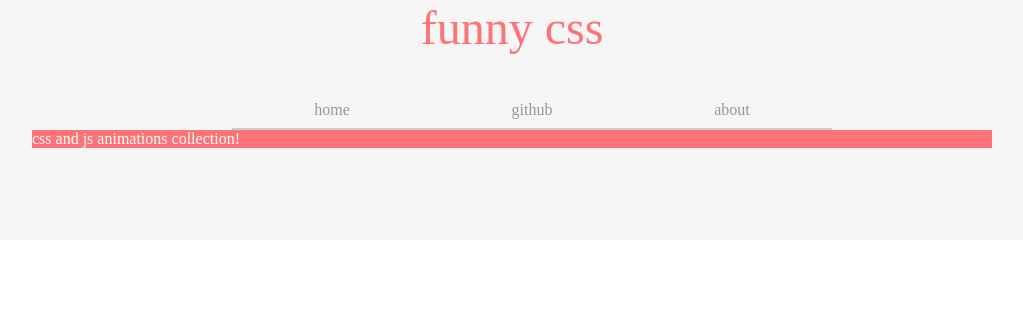
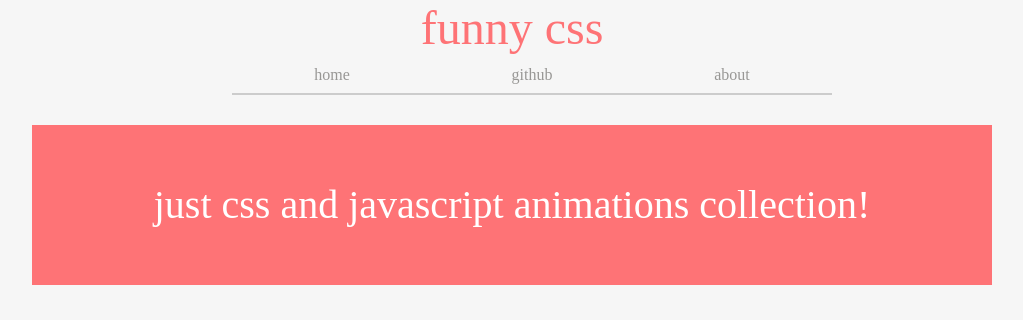
Before and after one commit to JhonYoung/funny-css, a website: page www/index.html in a window 1280 px wide. Shown: the whole page, without its empty margins (128-1151 px from the left). Drawn offline with Linux system fonts and the light colour scheme.

Commit message:
funny-css

```diff
--- a/www/funny-css.less
+++ b/www/funny-css.less
@@ -13,15 +13,17 @@ body{
 		margin: 0 auto;
 		background-color: @body-background;
 
+		// 头部标题，菜单样式
 		.header{
+			font-family: 'Segoe UI Light', 'Microsoft Jhenghei';
 			margin: 0 auto;
 			width: 960px;
-			height: 240px;
+			height: 320px;
 			border-radius: 5px;
 			.title{
-				height: 90px;
+				height: 80;
 				text-align: center;
-				font-family: 'Segoe UI Light', 'Microsoft Jhenghei';
+
 		    font-size: 48px;
 		    font-style: normal;
 		    color: @font-red;
@@ -35,7 +37,6 @@ body{
 					flex-direction: row;
 					line-height: 40px;
 					list-style: none;
-				  font-family: 'Segoe UI Light', 'Microsoft Jhenghei';
 
 					a{
 						display: block;
@@ -60,7 +61,14 @@ body{
 				width: 100%;
 				background-color: @font-red;
 				color: @white;
+				margin-top: 30px;
+				height: 160px;
+				text-align: center;
+		    font-size: 40px;
+		    line-height: 160px;
 			}
 		}
+
+
 	}
 }
--- a/www/index.html
+++ b/www/index.html
@@ -19,7 +19,7 @@
 				</ul>
 			</div>
 			<div class="decorations">
-				css and js animations collection!
+				just css and javascript animations collection!
 			</div>
 		</div>
 		<div class="content"></div>
```
Also changed, not shown: www/funny-css.css.
